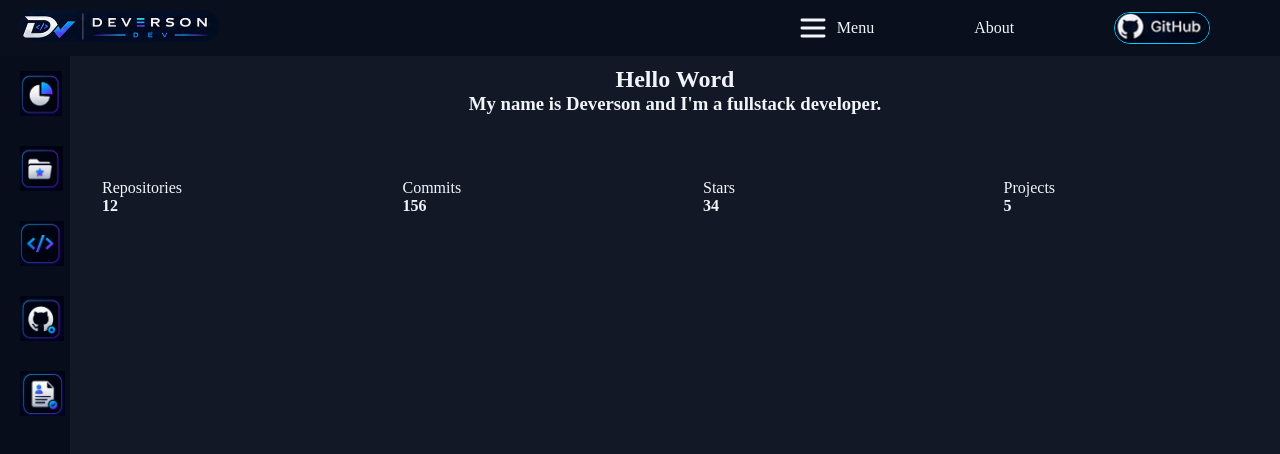
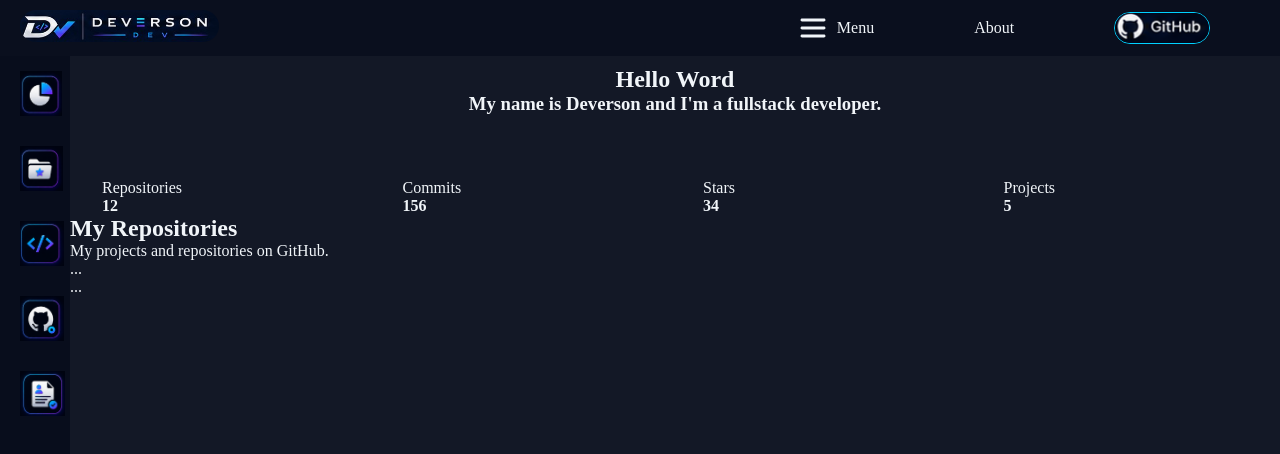
Before and after one commit to DevDaribei/Dashboard_Desenvolvedor, a plain HTML site: page index.html in a window 1280 px wide. Drawn offline with Linux system fonts and the light colour scheme; a web font is replaced by a local one.

Commit message:
estruturando o html

```diff
--- a/index.html
+++ b/index.html
@@ -119,6 +119,27 @@
 
                 </section>
             </section>
+
+            <section class="repositories">
+
+                <header>
+                    <h1>My Repositories</h1>
+                    <p>My projects and repositories on GitHub.</p>
+                </header>
+
+                <div class="repository-list">
+
+                    <article class="repository-card">
+                        ...
+                    </article>
+
+                    <article class="repository-card">
+                        ...
+                    </article>
+
+                </div>
+
+            </section>
         </main>
 
     </div>
```
